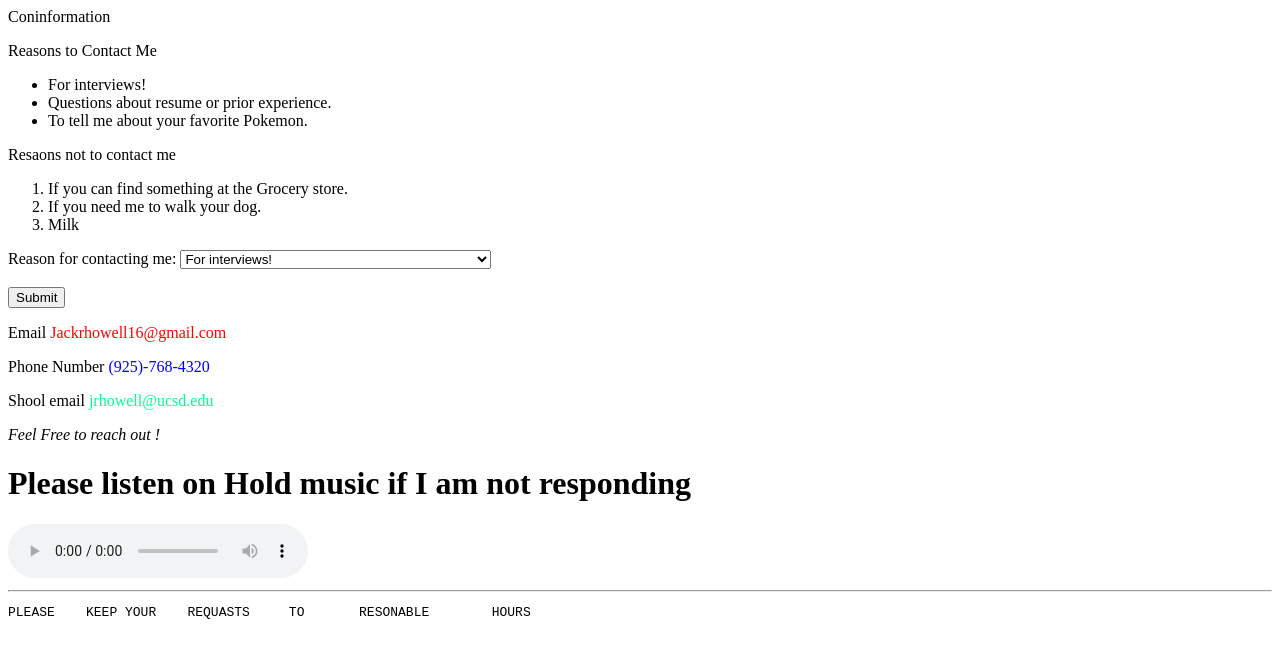
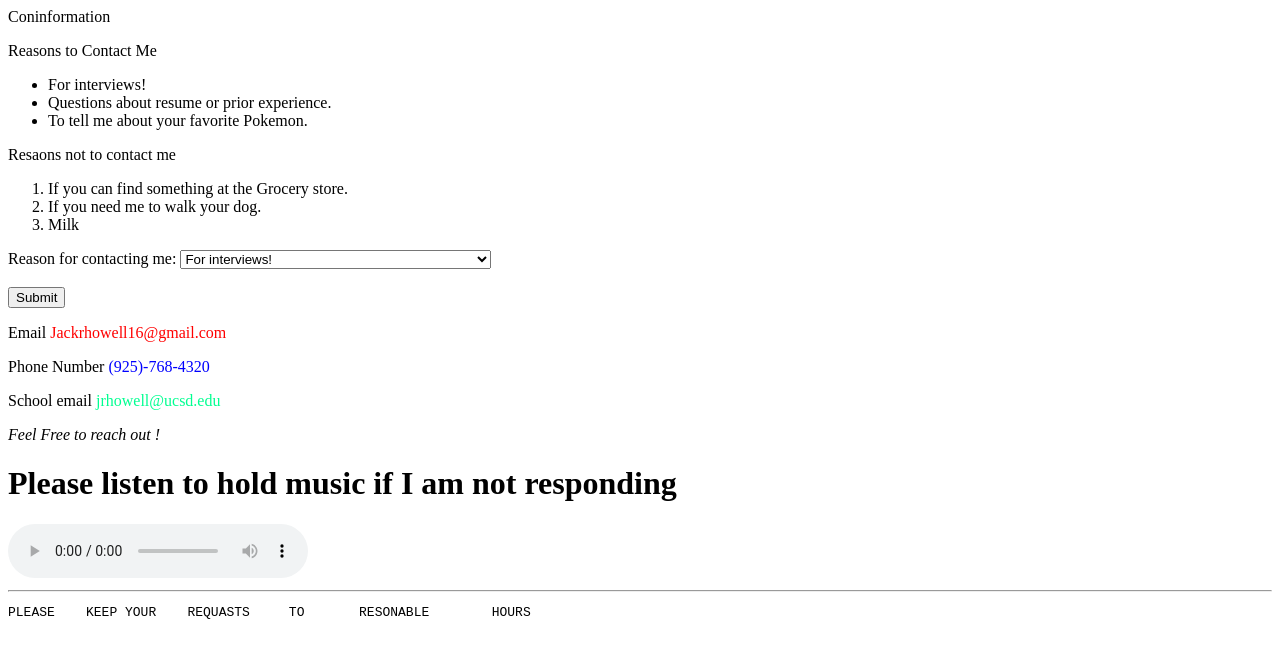
Before and after one commit to jrhowell123/Homwork-2-3-CSE134B, a plain HTML site: page JohnHowellPersonalPortfolio/ContactSupport.html in a window 1280 px wide. Drawn offline with Linux system fonts and the light colour scheme.

Commit message:
test the sytle

```diff
--- a/JohnHowellPersonalPortfolio/ContactSupport.html
+++ b/JohnHowellPersonalPortfolio/ContactSupport.html
@@ -36,9 +36,9 @@
         </form>
         <p>Email <span style="color:rgb(255, 0, 0)">Jackrhowell16@gmail.com</span></p>
         <p>Phone Number <span style="color:blue">(925)-768-4320</span></p>
-        <p>Shool email <span style="color:rgb(0, 255, 145)">jrhowell@ucsd.edu</span></p>
+        <p>School email <span style="color:rgb(0, 255, 145)">jrhowell@ucsd.edu</span></p>
         <em>Feel Free to reach out !</em>
-        <h1> Please listen on Hold music if I am not responding</h1>
+        <h1> Please listen to hold music if I am not responding</h1>
         <audio controls>
             <source src="Video&audio\elevator-music-bossa-nova-background-music-version-60s-10900.mp3" type="audio/mpeg">
         </audio>
```
Also changed, not shown: JohnHowellPersonalPortfolio/Projects.html (+1 -1 lines), Images/Screenshot 2023-01-31 152708.png (added), Images/Screenshot 2023-01-31 152719.png (added).
